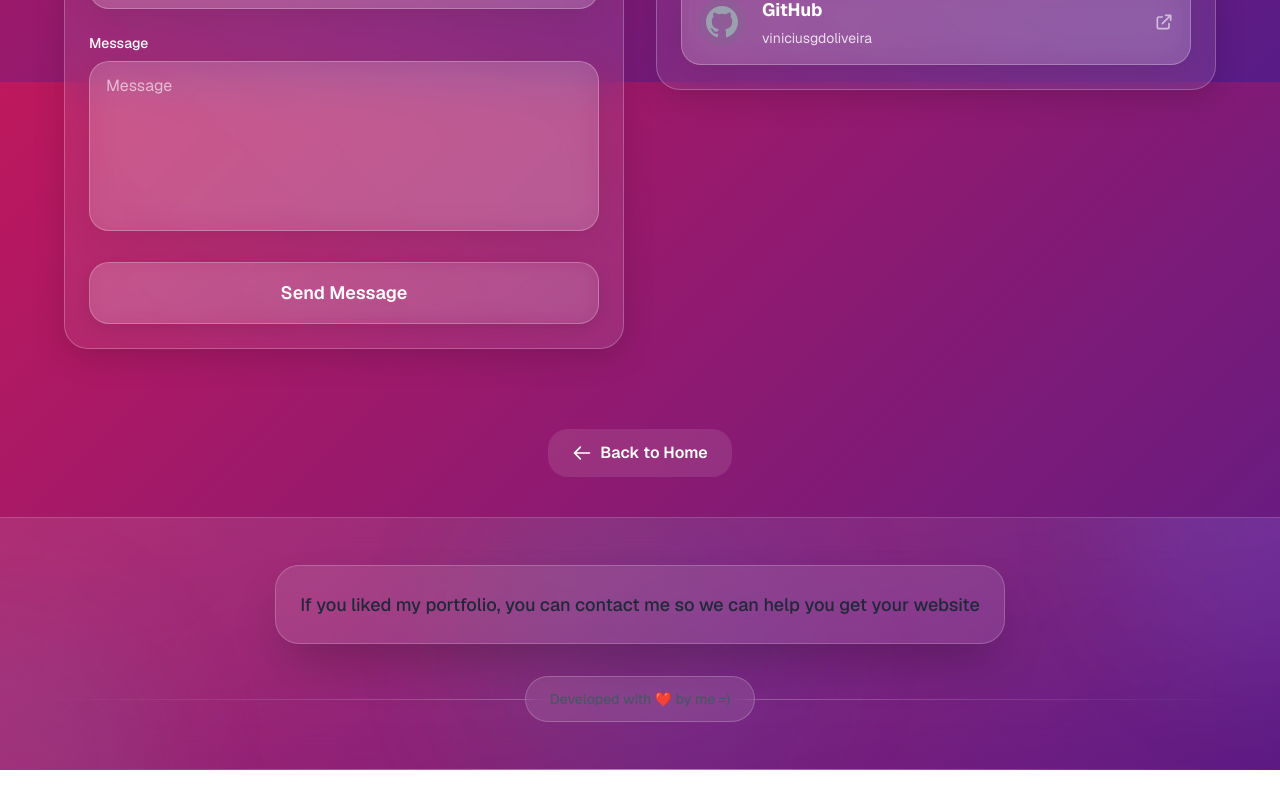
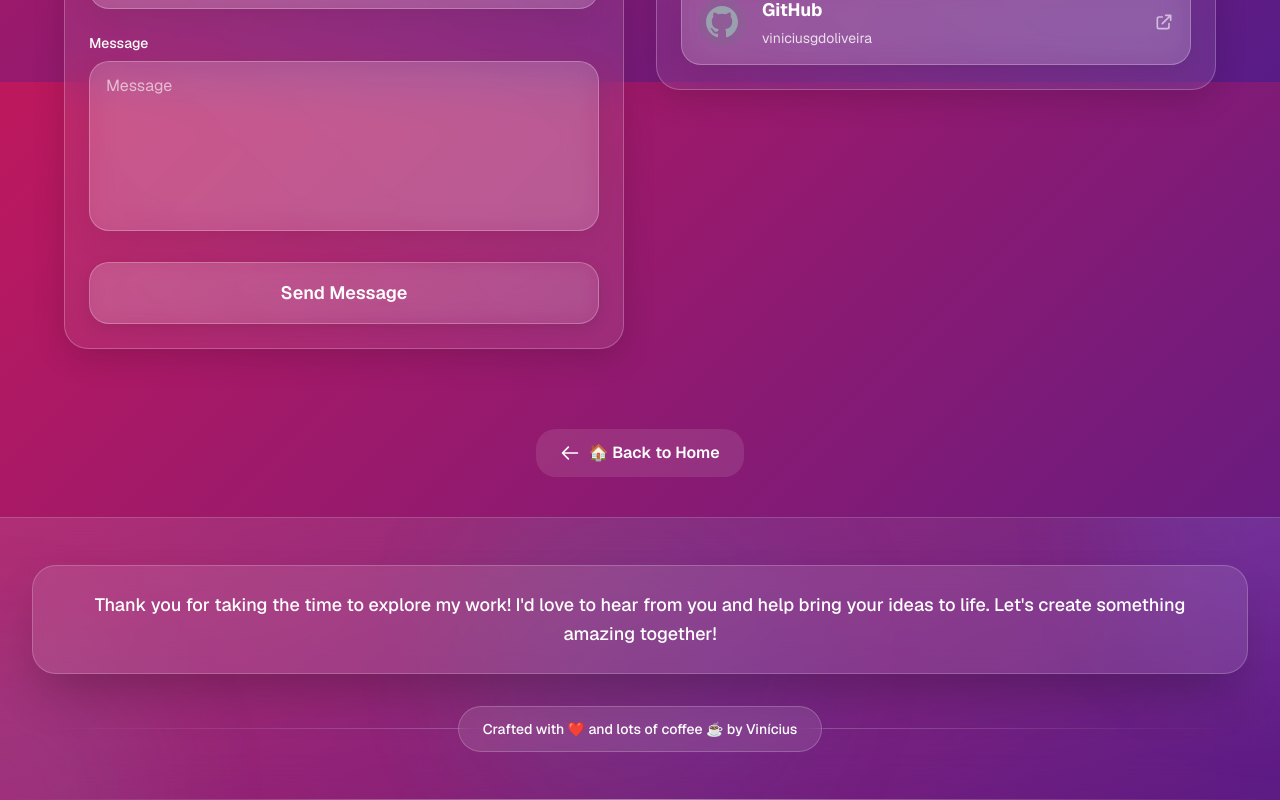
Before and after one commit to viniciusgdoliveira/portfolio, a Next.js app: page /en/contact in a window 1280 px wide. Shown: the part 718-1518 px from the top of the page. Before the commit the page ends 1488 px from the top, so only its background shows below. Built offline with nearby package versions, Linux system fonts and the light colour scheme.

Commit message:
updated ui

```diff
--- a/messages/en.json
+++ b/messages/en.json
@@ -78,7 +78,7 @@
 		"video": "🎥 Video",
 		"videoComingSoon": "Video Coming Soon",
 		"projectPreview": "Project Preview",
-		"backToHome": "Back to Home",
+		"backToHome": "🏠 Back to Home",
 		"actions": {
 			"viewCode": "View Code",
 			"liveDemo": "Live Demo"
@@ -169,9 +169,9 @@
 		}
 	},
 	"footer": {
-		"mainMessage": "If you liked my portfolio, you can contact me so we can help you get your website",
+		"mainMessage": "Thank you for taking the time to explore my work! I'd love to hear from you and help bring your ideas to life. Let's create something amazing together!",
 		"contactButton": "Get In Touch",
-		"developedBy": "Developed with ❤️ by me =)"
+		"developedBy": "Crafted with ❤️ and lots of coffee ☕ by Vinícius"
 	},
 	"seo": {
 		"title": "Vinícius Guimarães de Oliveira - Software Engineer",
--- a/messages/es.json
+++ b/messages/es.json
@@ -87,7 +87,7 @@
 		"video": "🎥 Video",
 		"videoComingSoon": "Video Próximamente",
 		"projectPreview": "Vista Previa del Proyecto",
-		"backToHome": "Volver al Inicio",
+		"backToHome": "🏠 Volver al Inicio",
 		"actions": {
 			"viewCode": "Ver Código",
 			"liveDemo": "Demo en Vivo"
@@ -178,9 +178,9 @@
 		}
 	},
 	"footer": {
-		"mainMessage": "Si te gustó mi portafolio, puedes contactarme para que podamos ayudarte a conseguir tu sitio web",
+		"mainMessage": "¡Gracias por tomarte el tiempo de explorar mi trabajo! Me encantaría saber de ti y ayudarte a dar vida a tus ideas. ¡Creemos algo increíble juntos!",
 		"contactButton": "Ponerse en Contacto",
-		"developedBy": "Desarrollado con ❤️ por mí =)"
+		"developedBy": "Creado con ❤️ y mucho café ☕ por Vinícius"
 	},
 	"seo": {
 		"title": "Vinícius Guimarães de Oliveira - Ingeniero de Software",
--- a/messages/fr.json
+++ b/messages/fr.json
@@ -78,7 +78,7 @@
 		"video": "🎥 Vidéo",
 		"videoComingSoon": "Vidéo Bientôt Disponible",
 		"projectPreview": "Aperçu du Projet",
-		"backToHome": "Retour à l'Accueil",
+		"backToHome": "🏠 Retour à l'Accueil",
 		"actions": {
 			"viewCode": "Voir le Code",
 			"liveDemo": "Démo en Direct"
@@ -169,9 +169,9 @@
 		}
 	},
 	"footer": {
-		"mainMessage": "Si vous avez aimé mon portfolio, vous pouvez me contacter pour que nous puissions vous aider à obtenir votre site web",
+		"mainMessage": "Merci d'avoir pris le temps d'explorer mon travail ! J'aimerais avoir de vos nouvelles et vous aider à donner vie à vos idées. Créons quelque chose d'incroyable ensemble !",
 		"contactButton": "Entrer en Contact",
-		"developedBy": "Développé avec ❤️ par moi =)"
+		"developedBy": "Créé avec ❤️ et beaucoup de café ☕ par Vinícius"
 	},
 	"seo": {
 		"title": "Vinícius Guimarães de Oliveira - Ingénieur Logiciel",
--- a/messages/pt-BR.json
+++ b/messages/pt-BR.json
@@ -78,7 +78,7 @@
 		"video": "🎥 Vídeo",
 		"videoComingSoon": "Vídeo Em Breve",
 		"projectPreview": "Prévia do Projeto",
-		"backToHome": "Voltar ao Início",
+		"backToHome": "🏠 Voltar ao Início",
 		"actions": {
 			"viewCode": "Ver Código",
 			"liveDemo": "Demo Ao Vivo"
@@ -169,9 +169,9 @@
 		}
 	},
 	"footer": {
-		"mainMessage": "Se você gostou do meu portfólio, pode entrar em contato para que possamos ajudá-lo a ter seu site",
+		"mainMessage": "Obrigado por dedicar seu tempo para explorar meu trabalho! Adoraria saber de você e ajudar a dar vida às suas ideias. Vamos criar algo incrível juntos!",
 		"contactButton": "Entre em Contato",
-		"developedBy": "Desenvolvido com ❤️ por mim =)"
+		"developedBy": "Criado com ❤️ e muito café ☕ por Vinícius"
 	},
 	"seo": {
 		"title": "Vinícius Guimarães de Oliveira - Engenheiro de Software",
--- a/src/app/[locale]/contact/page.tsx
+++ b/src/app/[locale]/contact/page.tsx
@@ -11,6 +11,7 @@ import { StructuredData, createWebPageSchema } from "@/components/seo/Structured
 
 export default function Contact() {
 	const t = useTranslations("contact");
+	const tProjects = useTranslations("projects");
 	const locale = useLocale();
 
 	return (
@@ -67,7 +68,7 @@ export default function Contact() {
 									d="M10 19l-7-7m0 0l7-7m-7 7h18"
 								/>
 							</svg>
-							<span>Back to Home</span>
+							<span>{tProjects("backToHome")}</span>
 						</Link>
 					</Button>
 				</div>
--- a/src/components/Footer.tsx
+++ b/src/components/Footer.tsx
@@ -28,7 +28,7 @@ export default function Footer({ className = '' }: FooterProps) {
           {/* Main message with glass effect */}
           <div className="mb-8">
             <div className="inline-block p-6 rounded-3xl bg-white/10 dark:bg-gray-900/10 backdrop-blur-md border border-white/20 dark:border-gray-700/30 shadow-2xl">
-              <p className="text-lg font-medium text-gray-800 dark:text-gray-200 leading-relaxed">
+              <p className="text-lg font-medium text-white leading-relaxed">
                 {t('mainMessage')}
               </p>
             </div>
@@ -41,7 +41,7 @@ export default function Footer({ className = '' }: FooterProps) {
             </div>
             <div className="relative flex justify-center">
               <div className="px-6 py-3 rounded-full bg-white/10 dark:bg-gray-900/10 backdrop-blur-md border border-white/20 dark:border-gray-700/30">
-                <p className="text-sm font-medium text-gray-600 dark:text-gray-400">
+                <p className="text-sm font-medium text-white">
                   {t('developedBy')}
                 </p>
               </div>
```
